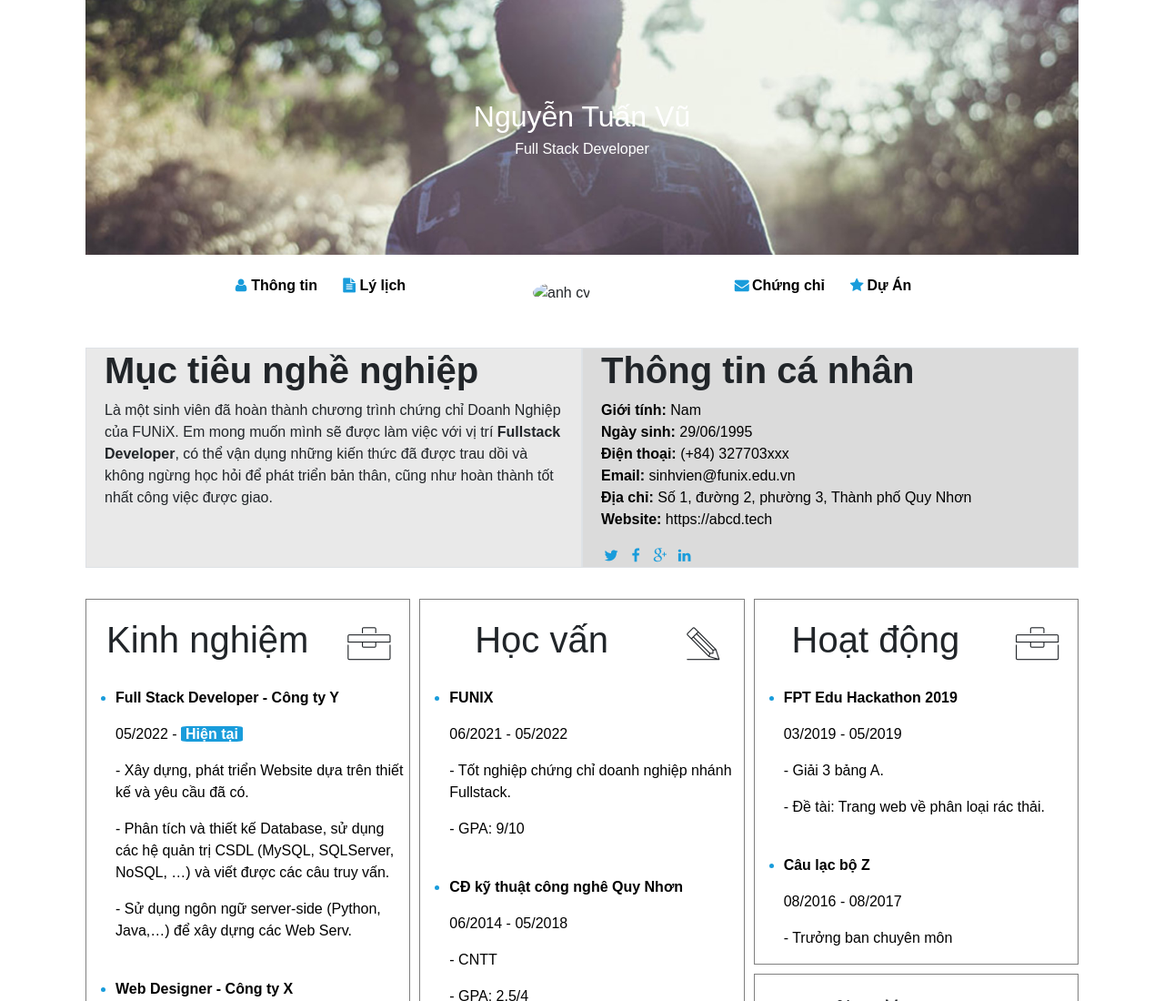
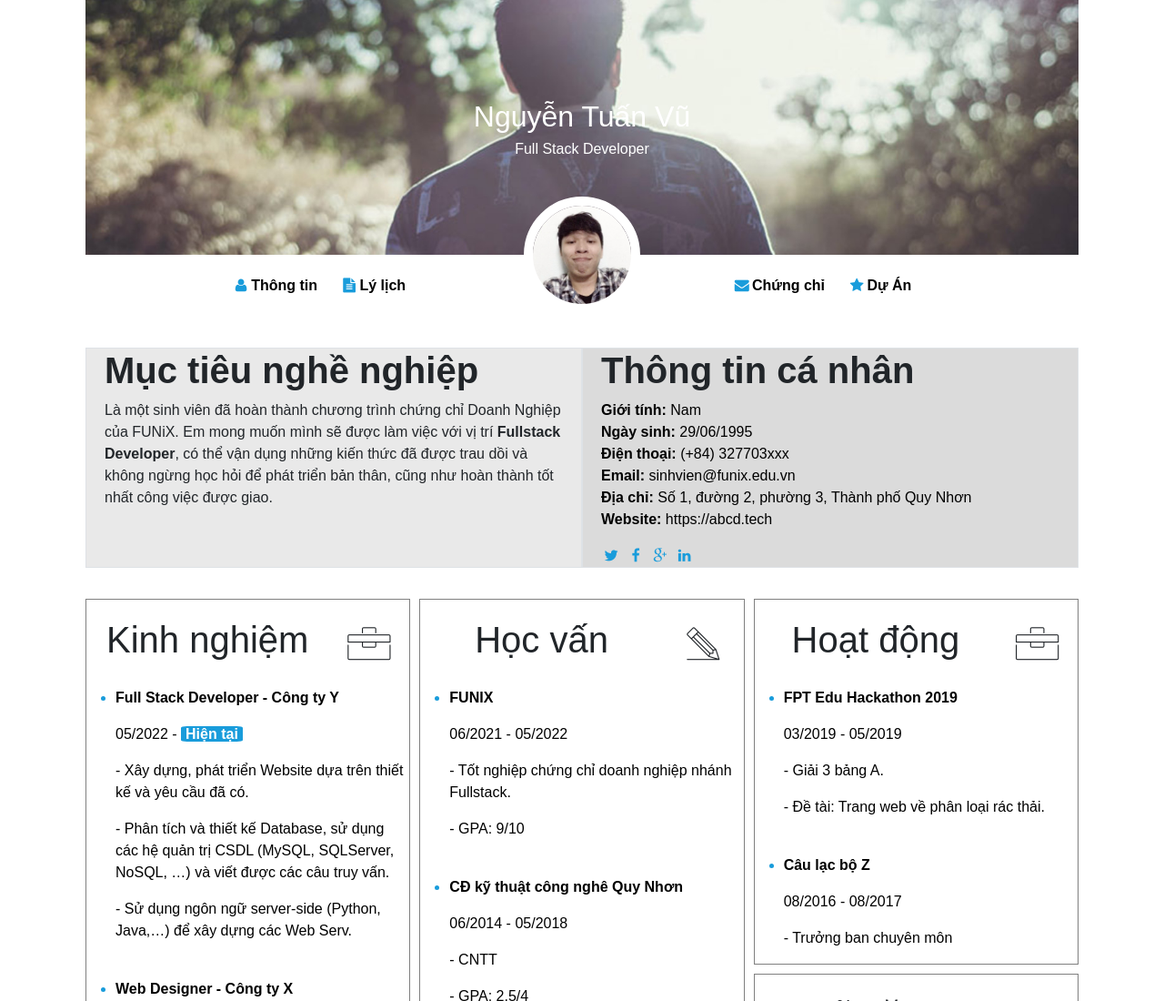
Before and after one commit to TuanZu/tuanvu.github.io, a plain HTML site: page index.html in a window 1280 px wide. Shown: the top 1100 px of the page at 91% size. Drawn offline with nearby package versions, Linux system fonts and the light colour scheme.

Commit message:
Update index.html

```diff
--- a/index.html
+++ b/index.html
@@ -41,7 +41,7 @@
         </div>
 
         <div class="ava">
-          <img class="avatar" src="TuanZu/tuanvu.github.io/blob/main/images/anh.jpg" alt="anh cv" />
+          <img class="avatar" src="images/anh.jpg" alt="anh cv" />
         </div>
 
         <div class="col-sm-3 nav-right">
```
